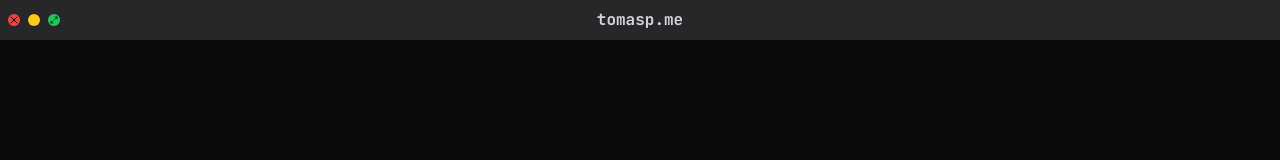
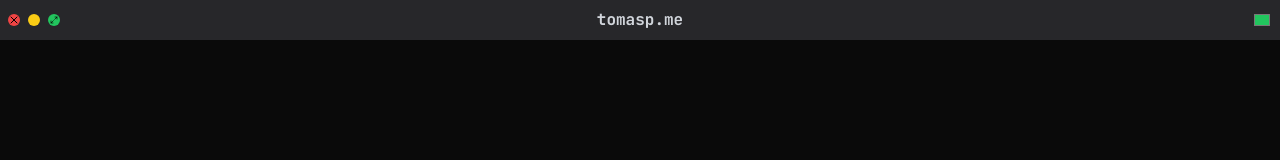
Before and after one commit to TomasPalsson/TerminalWebsite, a React (Vite) app: page / in a window 1280 px wide. Shown: the top 160 px of the page. Built offline with nearby package versions, Linux system fonts and the light colour scheme; a web font is replaced by a local one.

Commit message:
feat: add color picker

```diff
--- /dev/null
+++ b/src/components/ColorWheel.tsx
@@ -0,0 +1,29 @@
+import React, { useState, useEffect } from 'react';
+
+export default function ColorWheel() {
+  const [color, setColor] = useState('#22c55e');
+
+  useEffect(() => {
+    const style = getComputedStyle(document.documentElement);
+    const current = style.getPropertyValue('--terminal').trim();
+    if (current) {
+      setColor(current);
+    }
+  }, []);
+
+  const handleChange = (e: React.ChangeEvent<HTMLInputElement>) => {
+    const value = e.target.value;
+    setColor(value);
+    document.documentElement.style.setProperty('--terminal', value);
+  };
+
+  return (
+    <input
+      aria-label="Pick terminal color"
+      type="color"
+      value={color}
+      onChange={handleChange}
+      className="w-5 h-5 p-0 m-0 border-none bg-transparent cursor-pointer"
+    />
+  );
+}
--- a/src/components/MacBar.tsx
+++ b/src/components/MacBar.tsx
@@ -1,5 +1,6 @@
 import React, { useEffect, useState } from 'react';
 import { Maximize2, Minimize2, MessageCircleCode, X } from 'lucide-react';
+import ColorWheel from './ColorWheel';
 import { Link } from 'react-router';
 
 type MacBarProps = {
@@ -56,6 +57,10 @@ export default function MacBar({ fullscreenRef }: MacBarProps) {
         tomasp.me
       </span>
 
+      <div className="ml-auto">
+        <ColorWheel />
+      </div>
+
     </div>
   );
 }
--- a/src/index.css
+++ b/src/index.css
@@ -3,6 +3,10 @@
 @tailwind components;
 @tailwind utilities;
 
+:root {
+    --terminal: #22c55e;
+}
+
 html, body {
     height: 100%;
     width: 100%;
--- a/src/main.tsx
+++ b/src/main.tsx
@@ -1,5 +1,6 @@
 import React from "react";
 import ReactDOM from "react-dom/client";
+import "./index.css";
 
 import { BrowserRouter } from "react-router";
 import { FullScreenHandler } from "./components/FullScreenHandler.js";
--- a/tailwind.config.js
+++ b/tailwind.config.js
@@ -19,7 +19,7 @@ export default {
         mono: ["JetBrains Mono", "monospace"],
       },
       colors: {
-          terminal: "#22c55e",
+        terminal: "var(--terminal)",
       }
     },
   },
```
